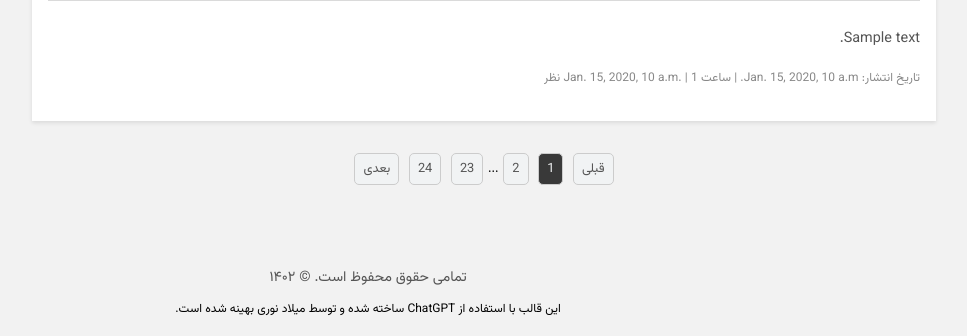
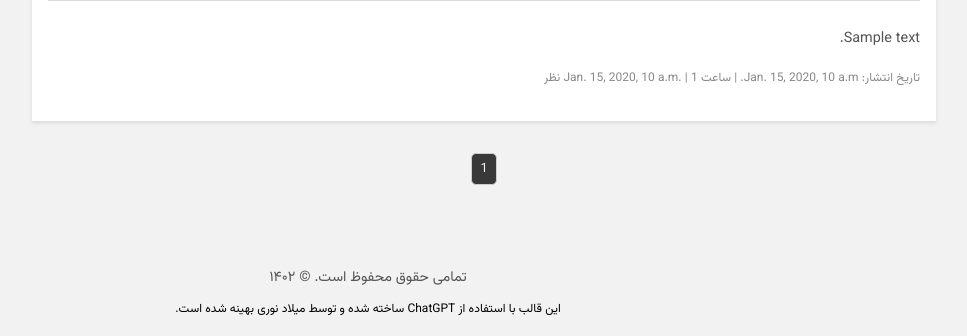
Before and after one commit to MohNamdar/Blogino, a Django app: template templates/blog/article_list.html in a window 1280 px wide. Shown: the part 949-1285 px from the top of the page, without its empty margins (272-1239 px from the left). Run offline with Django 5.2, Linux system fonts and the light colour scheme; the template is opened without the code that fills it: most values are stand-ins (such as "Sample title", 1, 10 or a date in 2020); grey boxes marked "Sample" are stand-in pictures; parts of the project's set-up code (start-up, migrations or seed data) failed here and were passed over; some web fonts are replaced.

Commit message:
fix pagiantion of article_list, tag_list

```diff
--- a/templates/blog/article_list.html
+++ b/templates/blog/article_list.html
@@ -33,7 +33,7 @@
             </div>
 
             <!-- Articles-->
-            {% for article in articles %}
+            {% for article in page_obj %}
                 <article class="card">
                     <h2><a href="{{ article.get_absolute_url }}">{{ article.title }}</a></h2><img
                         src="{{ article.cover.url }}"
@@ -46,10 +46,7 @@
             {% endfor %}
 
             <!-- Pagination row-->
-            <div class="pagination"><a class="page-link" href="#">قبلی</a><a class="page-link active" href="#">1</a><a
-                    class="page-link" href="#">2</a>...<a class="page-link" href="#">23</a><a class="page-link"
-                                                                                              href="#">24</a><a
-                    class="page-link" href="#">بعدی</a></div>
+            {% include 'partials/pagination.html' %}
         </main>
         <!-- Sidebar-->
         <aside class="sidebar">
```
Also changed, not shown: templates/blog/tag_list.html (+2 -5 lines).
